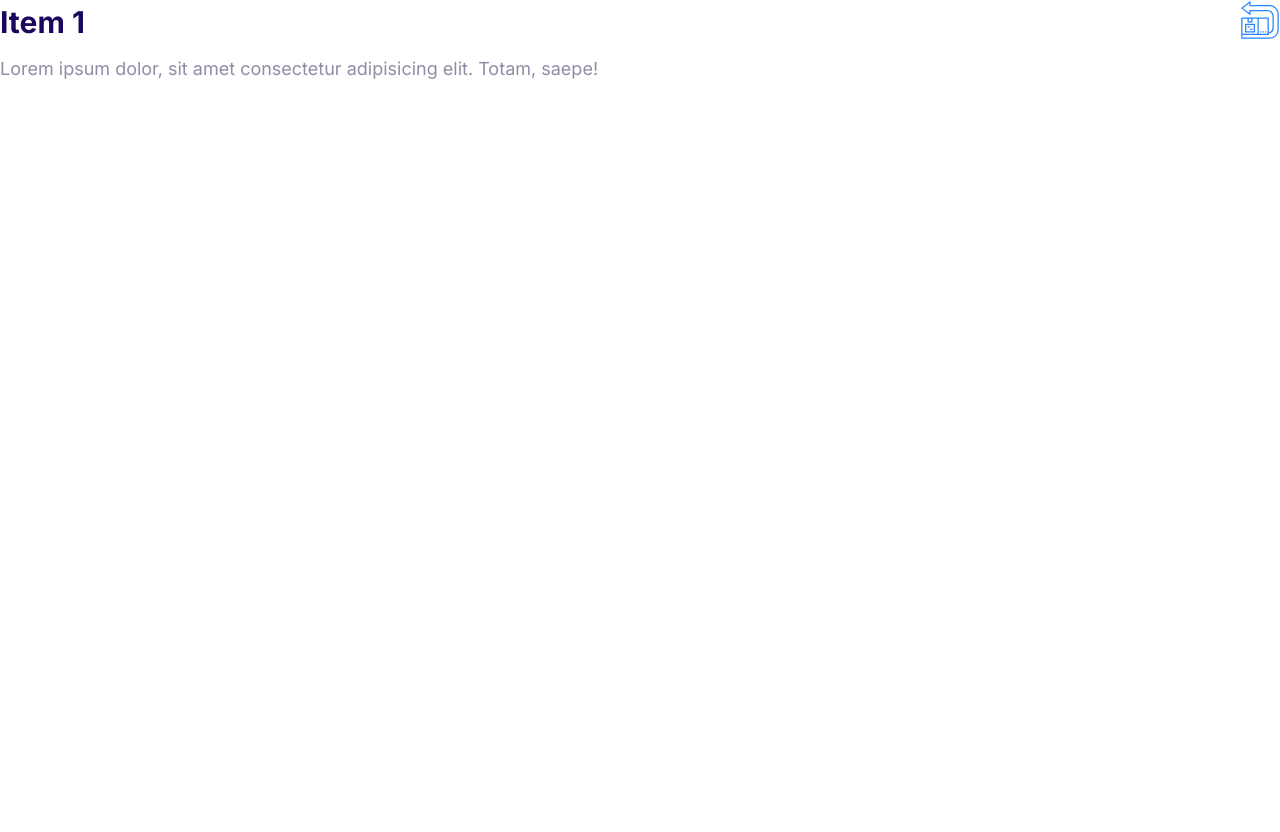
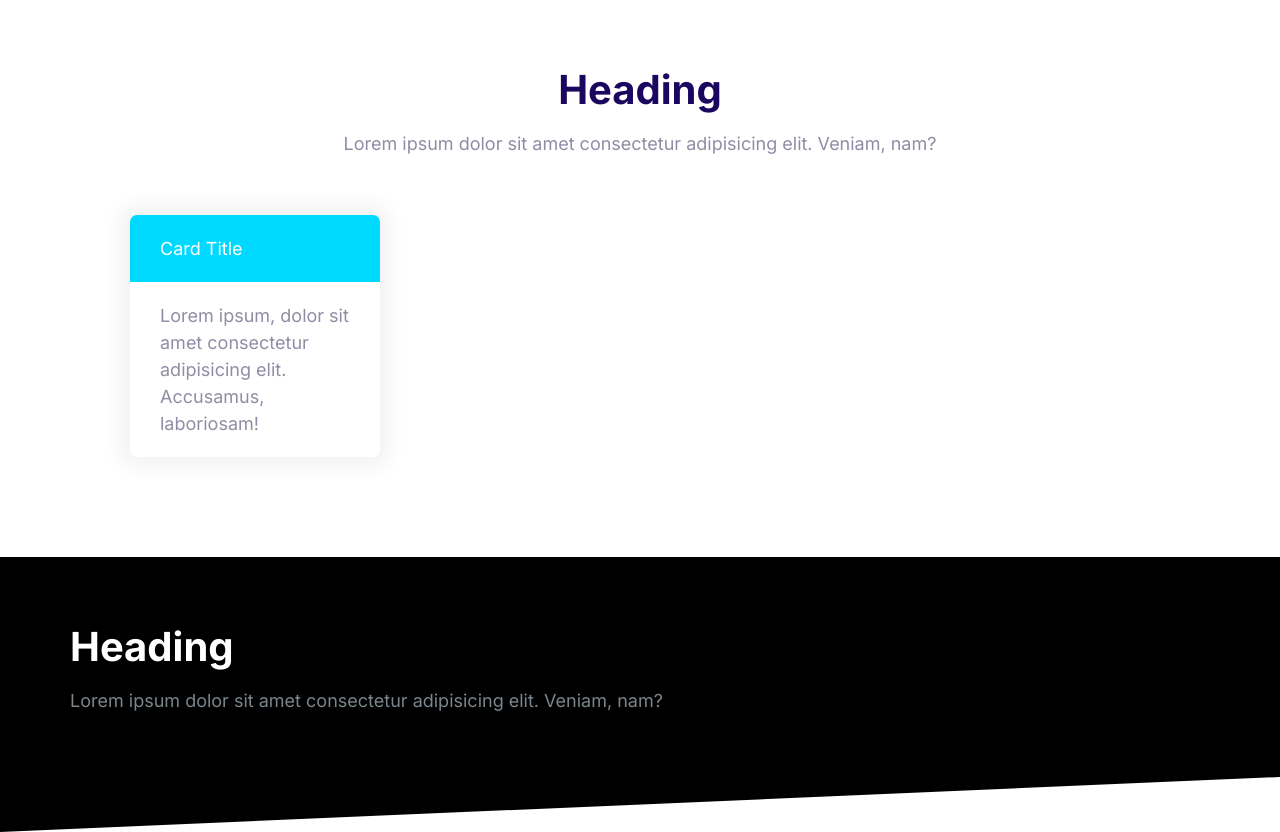
Before and after one commit to kim-atkinson/moshify, a plain HTML site: page index.html in a window 1280 px wide. Before the commit the page ends 800 px from the top, so only its background shows below. Drawn offline with Linux system fonts and the light colour scheme.

Commit message:
Built page blocks.

```diff
--- a/css/styles.css
+++ b/css/styles.css
@@ -610,3 +610,42 @@ a {
   max-height: 100vh;
   opacity: 1;
 }
+
+/* Blocks */
+
+.block {
+  --padding-vertical: 6rem;
+  padding: var(--padding-vertical) 2rem;
+}
+
+.block__header {
+  text-align: center;
+}
+
+.block__heading {
+  margin-top: 0;
+}
+
+.block--dark {
+  background: #000000;
+  color: #7b858b;
+}
+
+.block--dark .block__heading {
+  color: #ffffff;
+}
+
+.block--skewed-right {
+  padding-bottom: calc(var(--padding-vertical) + 4rem);
+  clip-path: polygon(0% 0%, 100% 0%, 100% 100%, 0% 80%);
+}
+
+.block--skewed-left {
+  padding-bottom: calc(var(--padding-vertical) + 4rem);
+  clip-path: polygon(0% 0%, 100% 0%, 100% 80%, 0% 100%);
+}
+
+.container {
+  max-width: 1140px;
+  margin: 0 auto;
+}
--- a/index.html
+++ b/index.html
@@ -15,20 +15,31 @@
     <link rel="stylesheet" href="css/styles.css" />
   </head>
   <body>
-    <!-- in this implementation  we are not applying a width or a collapsible, because we want our collapsible to be responsiv and fluid -->
-    <!-- need to use javascription to enable collapsing -->
-    <div class="collapsible collapsible--expanded">
-      <header class="collapsible__header">
-        <h2 class="collapsible__heading">Item 1</h2>
-        <!-- chevron sprite isn't working. revise later to "icon--white" -->
-        <svg class="icon icon--primary collapsible__chevron">
-          <use xlink:href="images/sprite.svg#easy"></use>
-        </svg>
+    <section class="block container">
+      <header class="block__header">
+        <h2 class="block__heading">Heading</h2>
+        <p>
+          Lorem ipsum dolor sit amet consectetur adipisicing elit. Veniam, nam?
+        </p>
       </header>
-      <div class="collapsible__content">
-        Lorem ipsum dolor, sit amet consectetur adipisicing elit. Totam, saepe!
+      <div style="width: 30%; padding: 4rem">
+        <div class="card card--secondary">
+          <header class="card__header">Card Title</header>
+          <div class="card__body">
+            Lorem ipsum, dolor sit amet consectetur adipisicing elit. Accusamus,
+            laboriosam!
+          </div>
+        </div>
       </div>
-    </div>
+    </section>
+    <section class="block block--dark block--skewed-left">
+      <div class="container">
+        <h2 class="block__heading">Heading</h2>
+        <p>
+          Lorem ipsum dolor sit amet consectetur adipisicing elit. Veniam, nam?
+        </p>
+      </div>
+    </section>
     <script src="js/main.js"></script>
   </body>
 </html>
```
Also changed, not shown: components/blocks.html (added, +21 -0 lines).
